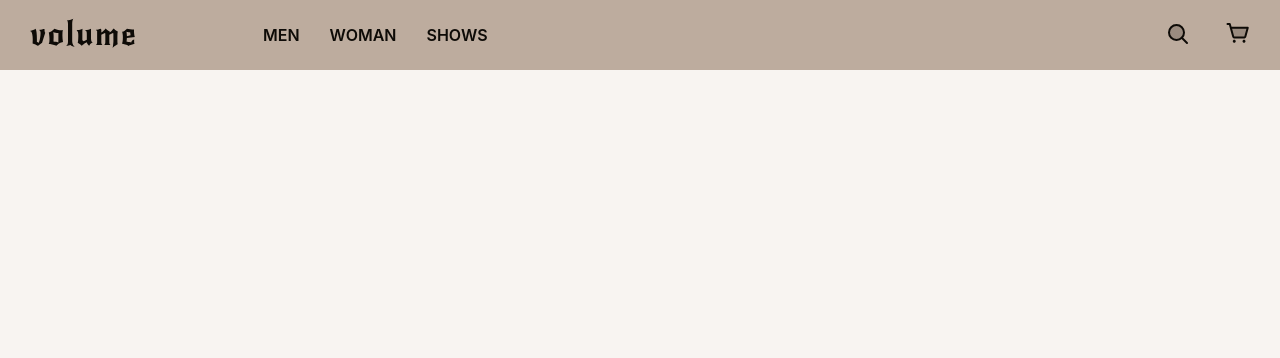
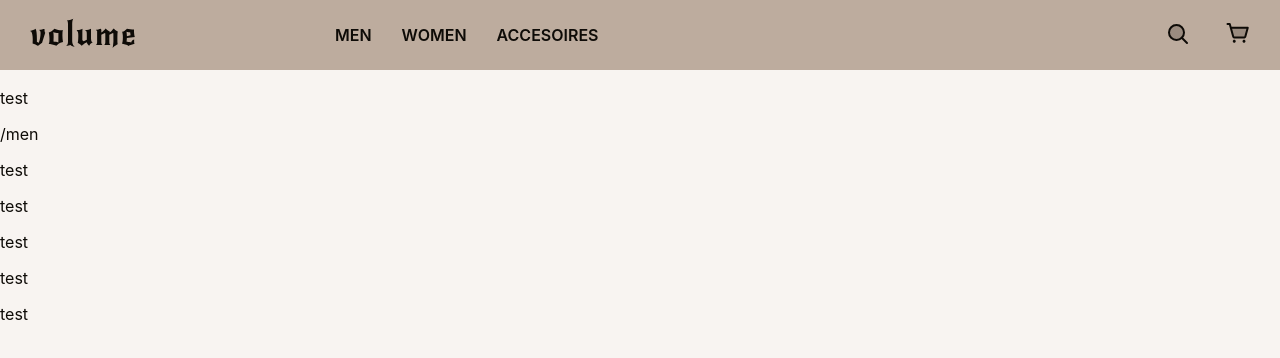
Before and after one commit to Jonas812/volume-shop-frontend, a React (Vite) app: page /men in a window 1280 px wide. Before the commit this address had no page. Shown: the top 358 px of the page. Built offline with nearby package versions, Linux system fonts and the light colour scheme; a web font is replaced by a local one.

Commit message:
added productGrid and productTile component

```diff
--- a/src/App.tsx
+++ b/src/App.tsx
@@ -1,6 +1,7 @@
 import { Route, Routes } from "react-router-dom"
 import Navbar from "./components/navbar/Navbar"
 import Homepage from "./pages/home/Homepage"
+import ProductsGrid from "./components/producsGrid/ProductsGrid"
 
 function App() {
 
@@ -9,7 +10,10 @@ function App() {
       <Navbar />
       <div>
     <Routes>
-      <Route path="/"  element={<Homepage/>}/>
+        <Route path="/"  element={<Homepage/>}/>
+        <Route path="/men/*"  element={<ProductsGrid/>}/>
+        <Route path="/women/*"  element={<ProductsGrid/>}/>
+        <Route path="/accesoires/*"  element={<ProductsGrid/>}/>
     </Routes>
     </div>
     </>
--- a/src/components/navbar/Navbar.module.css
+++ b/src/components/navbar/Navbar.module.css
@@ -4,6 +4,7 @@
   z-index: 1000;
   width: 100%;
   display: inline-block;
+  top: 0;
 }
 
 .navbarContainer {
@@ -25,7 +26,7 @@
 
   height: 70px;
   align-items: center;
-  margin-left: 10%;
+  margin-left: 200px;
 }
 
 .navbarText {
--- a/src/components/navbar/Navbar.tsx
+++ b/src/components/navbar/Navbar.tsx
@@ -35,19 +35,29 @@ const categories: Category[] = [
         categoryName: "Beachwear"
     },
     {
-        gender: "WOMAN",
+        gender: "WOMEN",
         categoryRoute: "/women/headwear",
         categoryName: "Headwear"
     },
     {
-        gender: "WOMAN",
+        gender: "WOMEN",
         categoryRoute: "/women/shirts",
         categoryName: "Shirts"
     },
     {
-        gender: "WOMAN",
+        gender: "WOMEN",
         categoryRoute: "/women/knits",
         categoryName: "Knits"
+    },
+    {
+        gender: "ACCESOIRES",
+        categoryRoute: "/accesoires/glasses",
+        categoryName: "Glasses"
+    },
+    {
+        gender: "ACCESOIRES",
+        categoryRoute: "/accesoires/jewelry",
+        categoryName: "Jewelry"
     }
 ];
 
@@ -89,17 +99,18 @@ const Navbar = () => {
                     <Link
                         to="/women"
                         className={styles.navbarText}
-                        onMouseEnter={() => handleMouseEnter('WOMAN')}
+                        onMouseEnter={() => handleMouseEnter('WOMEN')}
                         onMouseLeave={handleMouseLeave}
                     >
-                        WOMAN
+                        WOMEN
                     </Link>
                     <Link
-                        to="/shows"
+                        to="/accesoires"
                         className={styles.navbarText}
-                        onMouseEnter={handleCategoryMouseLeave}
+                        onMouseEnter={() => handleMouseEnter('ACCESOIRES')}
+                        onMouseLeave={handleMouseLeave}
                     >
-                        SHOWS
+                        ACCESOIRES
                     </Link>
                 </div>
 
--- /dev/null
+++ b/src/components/producsGrid/ProductsGrid.tsx
@@ -0,0 +1,25 @@
+import styles from './ProductsGrid.module.css';
+import ProductTile from '../productTile/ProductTile';
+import { useLocation } from 'react-router-dom';
+
+const ProductsGrid = () => {
+    const location = useLocation();
+
+    const currentPath = location.pathname
+
+
+    return (
+        <div>
+            <p>test</p> //TODO BUG
+            <p>test</p>
+            {currentPath}
+            <ProductTile></ProductTile>
+            <ProductTile></ProductTile>
+            <ProductTile></ProductTile>
+            <ProductTile></ProductTile>
+            <ProductTile></ProductTile>
+        </div>
+    );
+};
+
+export default ProductsGrid;
--- /dev/null
+++ b/src/components/productTile/ProductTile.tsx
@@ -0,0 +1,11 @@
+import styles from './ProductTile.module.css';
+
+const ProductTile = () => {
+    return (
+    <div>
+        <p>test</p>
+    </div>
+    );
+};
+
+export default ProductTile;
--- a/src/index.css
+++ b/src/index.css
@@ -2,6 +2,10 @@ body,
 html {
   margin: 0;
   padding: 0;
+}
+
+.content {
+  top: 70px;
 }
 
 :root {
```
Also changed, not shown: src/components/producsGrid/ProductsGrid.module.css (added), src/components/productTile/ProductTile.module.css (added), 1 other file (tests, documents, lock files or other folders).
